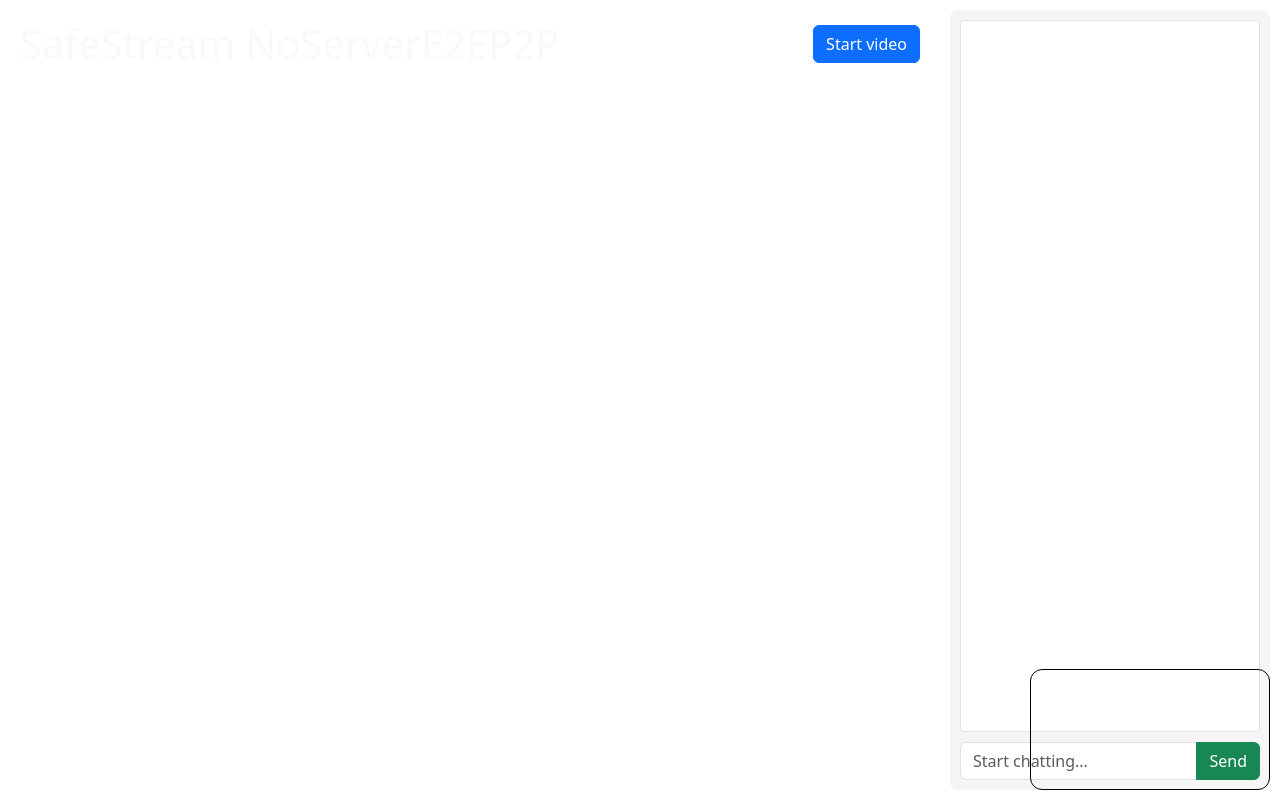
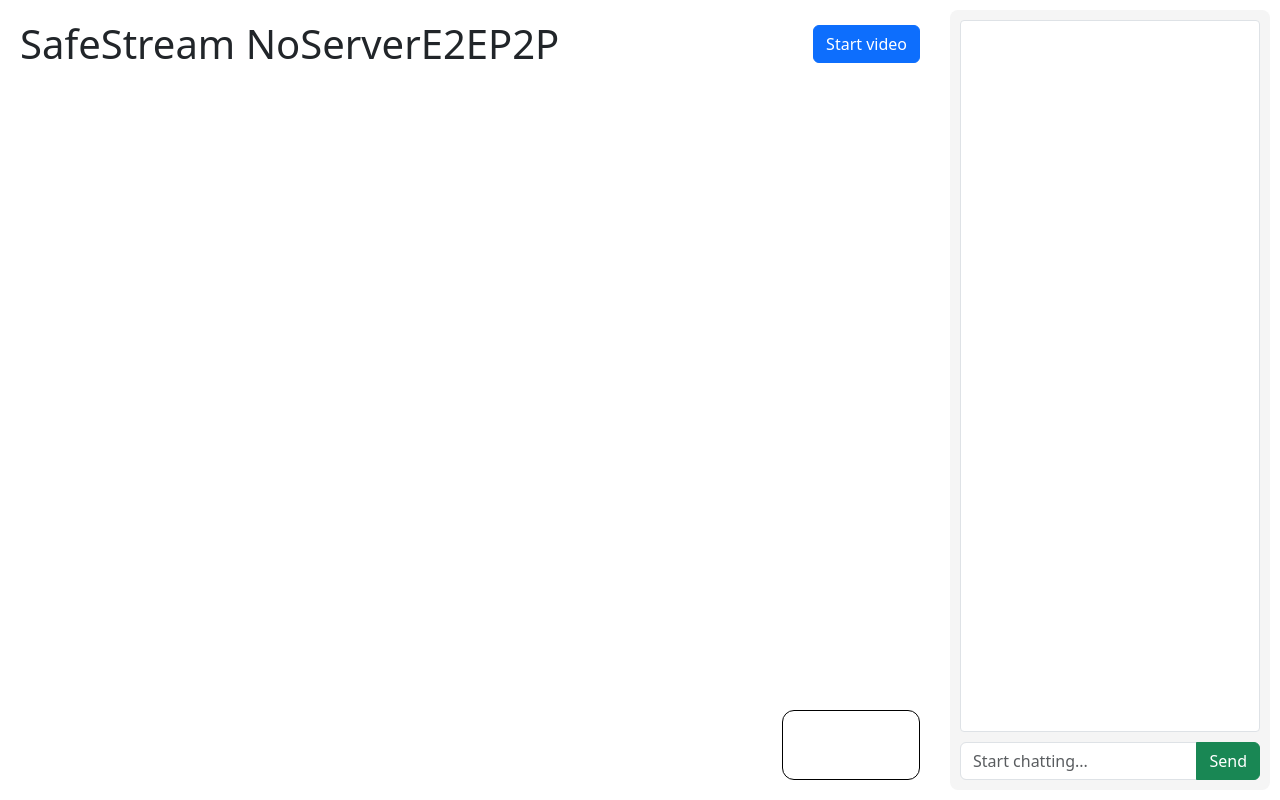
Before and after one commit to adrialfonso/safestream, a website: page public/index.html in a window 1280 px wide. Drawn offline with nearby package versions, Linux system fonts and the light colour scheme; no server answers.

Commit message:
Enhance UI styling for video container and add hover effect to local video

```diff
--- a/public/index.html
+++ b/public/index.html
@@ -13,7 +13,7 @@
 
   <div id="video-container">
     <div class="d-flex justify-content-between align-items-center mb-3">
-      <h1 class="text-light mb-0">SafeStream NoServerE2EP2P</h1>
+      <h1 class="text-dark mb-0">SafeStream NoServerE2EP2P</h1>
       <button id="start-btn" class="btn btn-primary">Start video</button>
     </div>
 
--- a/public/styles.css
+++ b/public/styles.css
@@ -19,6 +19,8 @@ body {
     background: #ffffff;
     border-radius: 8px;
     padding: 10px;
+    position: relative;
+    overflow: hidden;
 }
 
 #remoteVideos {
@@ -51,14 +53,19 @@ body {
     position: absolute;
     bottom: 10px;
     right: 10px;
-    width: 20%;
-    min-width: 160px;
-    max-width: 240px;
+    width: 15%;
+    min-width: 120px;
+    max-width: 200px;
     border: 1px solid #000000;
-    border-radius: 8px;
+    border-radius: 12px;
     z-index: 2;
-    border-radius: 12px;
     object-fit: contain;
+    transition: transform 0.3s ease, width 0.3s ease;
+    transform-origin: bottom right;
+}
+
+#localVideo:hover {
+    transform: scale(1.5);
 }
 
 #chat-container {
```
